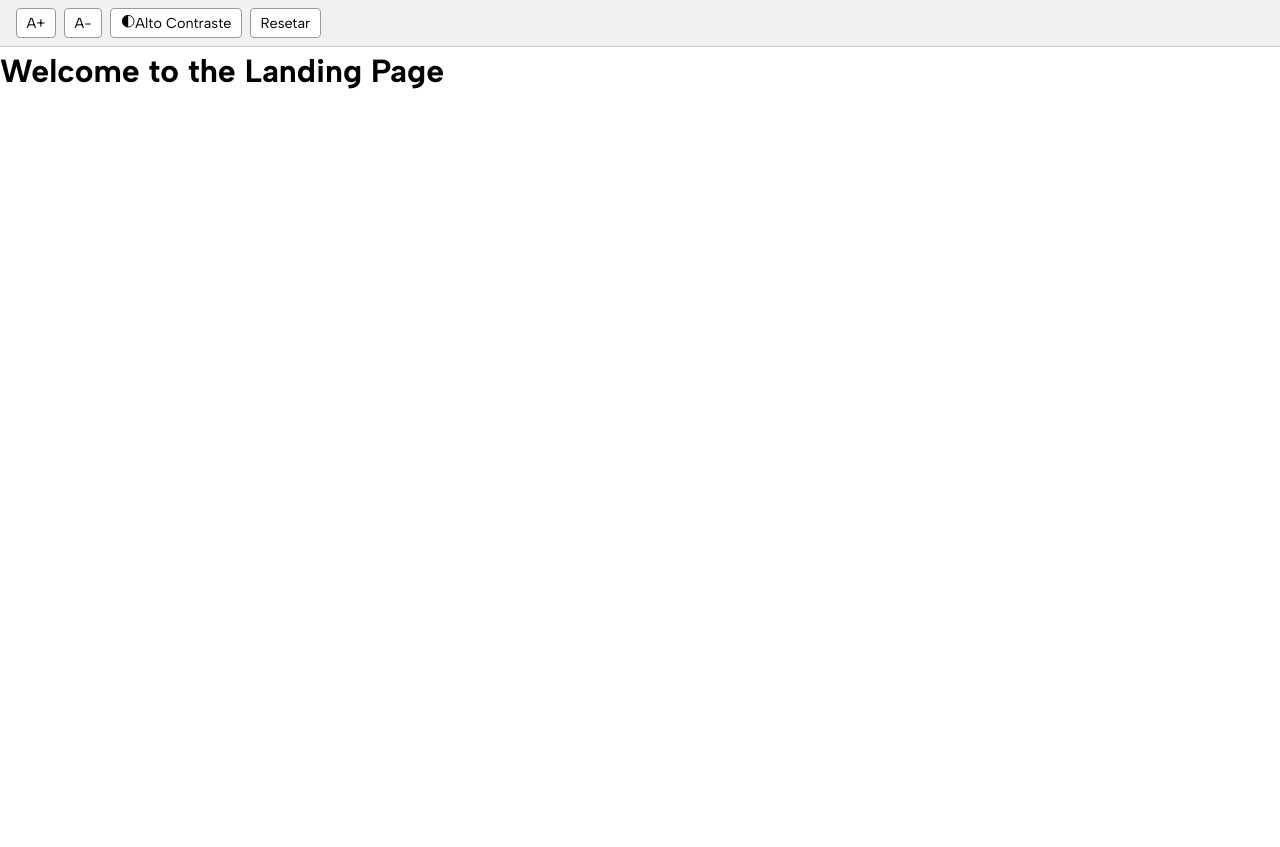
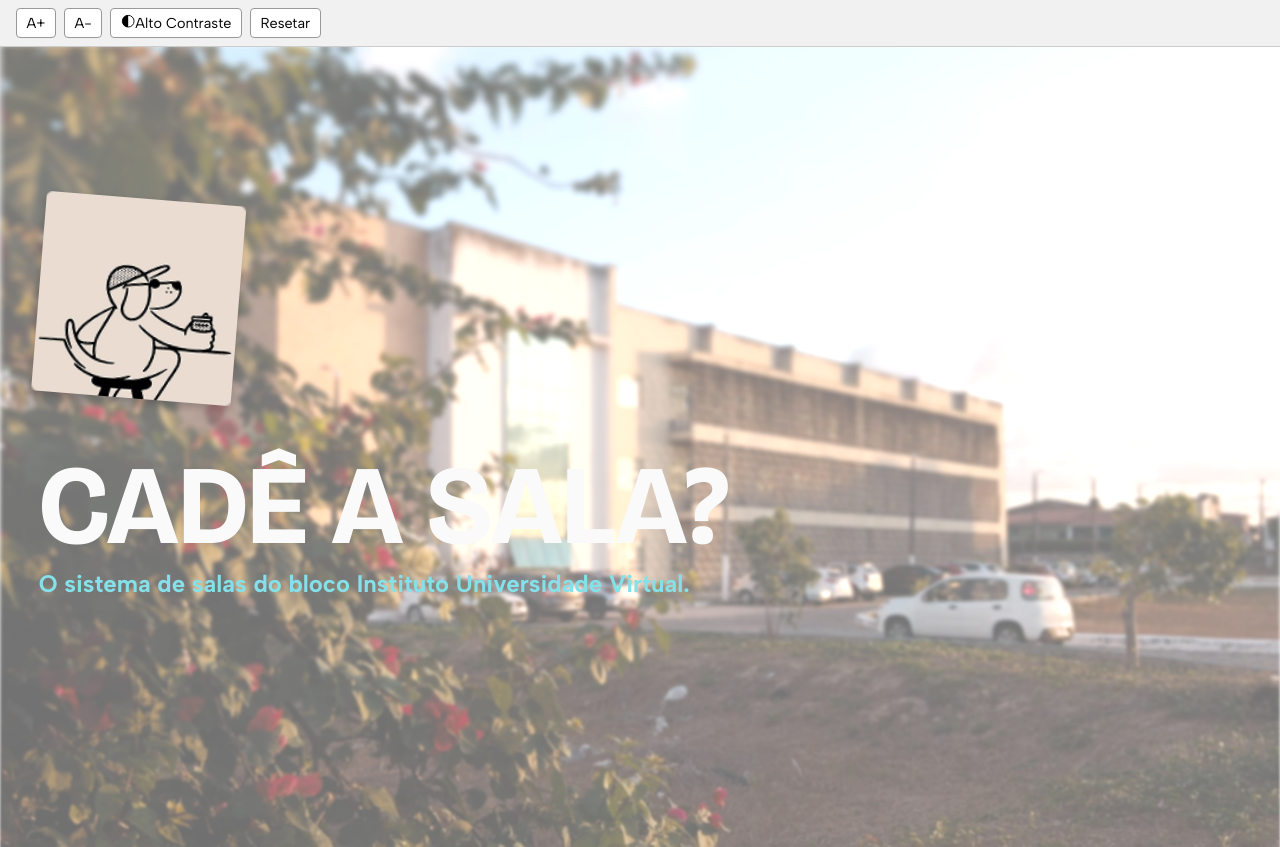
Before and after one commit to TheBugs-io/cadeasala-front, a React (Vite) app: page / in a window 1280 px wide. Before the commit the page ends 800 px from the top, so only its background shows below. Built offline with nearby package versions, Linux system fonts and the light colour scheme; no server answers.

Commit message:
feat: landing with micro animation

```diff
--- a/src/app/Features/Landing/Landing.jsx
+++ b/src/app/Features/Landing/Landing.jsx
@@ -1,8 +1,16 @@
+import iconPlaceholder from '../../assets/placeholder/iconFofo.png';
+import imageBanner from '../../assets/placeholder/image 7.png';
+import './LandingHome.css';
 
 const LandingHome = () => {
   return (
-    <div>
-      <h1>Welcome to the Landing Page</h1>
+    <div className="banner-landing-container">
+      <img src={imageBanner} alt="Banner" className='banner-image' />
+      <div className='banner-text-container'>
+        <img src={iconPlaceholder} alt="Placeholder" className='icon-placeholder'/>
+        <h1 className='banner-title'>CADÊ A SALA?</h1>
+        <h3 className='banner-subtitle'>O sistema de salas do bloco Instituto Universidade Virtual.</h3>
+      </div>
     </div>
   );
 };
--- /dev/null
+++ b/src/app/Features/Landing/LandingHome.css
@@ -0,0 +1,80 @@
+@import url("https://fonts.googleapis.com/css2?family=Bricolage+Grotesque:opsz,wght@12..96,200..800&display=swap");
+
+.banner-image {
+  display: flex;
+  justify-content: center;
+  width: 100%;
+  object-fit: cover;
+  mix-blend-mode: multiply;
+  filter: brightness(1.5);
+  opacity: 0.6;
+  height: 100vh;
+  position: relative;
+  overflow-y: hidden;
+}
+
+.banner-text-container {
+  position: absolute;
+  top: 50%;
+  left: 30%;
+  transform: translate(-50%, -50%);
+}
+
+.icon-placeholder {
+  width: 200px;
+  height: 200px;
+  box-shadow: 0 4px 8px rgba(0, 0, 0, 0.2);
+  animation: rotateIcon 2s linear infinite;
+}
+
+.banner-title {
+  font-family: "Bricolage Grotesque";
+  font-size: 7rem;
+  color: #fafafa;
+  margin-top: 1rem;
+}
+
+.banner-subtitle {
+  font-size: 1.5rem;
+  color: #84e1e9;
+  margin-top: -1.5rem;
+}
+
+@keyframes rotateIcon {
+  0% {
+    transform: rotate(0deg);
+  }
+  50% {
+    transform: rotate(-5deg);
+  }
+  75% {
+    transform: rotate(5deg);
+  }
+  100% {
+    transform: rotate(0deg);
+  }
+}
+
+@media (max-width: 768px) {
+  .banner-image {
+    height: 100vh;
+  }
+
+  .banner-text-container {
+    left: 40%;
+    transform: translate(-50%, -50%);
+    text-align: left;
+  }
+
+  .icon-placeholder {
+    width: 150px;
+    height: 150px;
+  }
+}
+
+@media (min-width: 768px) and (max-width: 1024px) {
+  .banner-text-container {
+    left: 40%;
+    text-align: left;
+  }
+}
```
Also changed, not shown: src/app/assets/placeholder/iconFofo.png (added), src/app/assets/placeholder/image 7.png (added).
